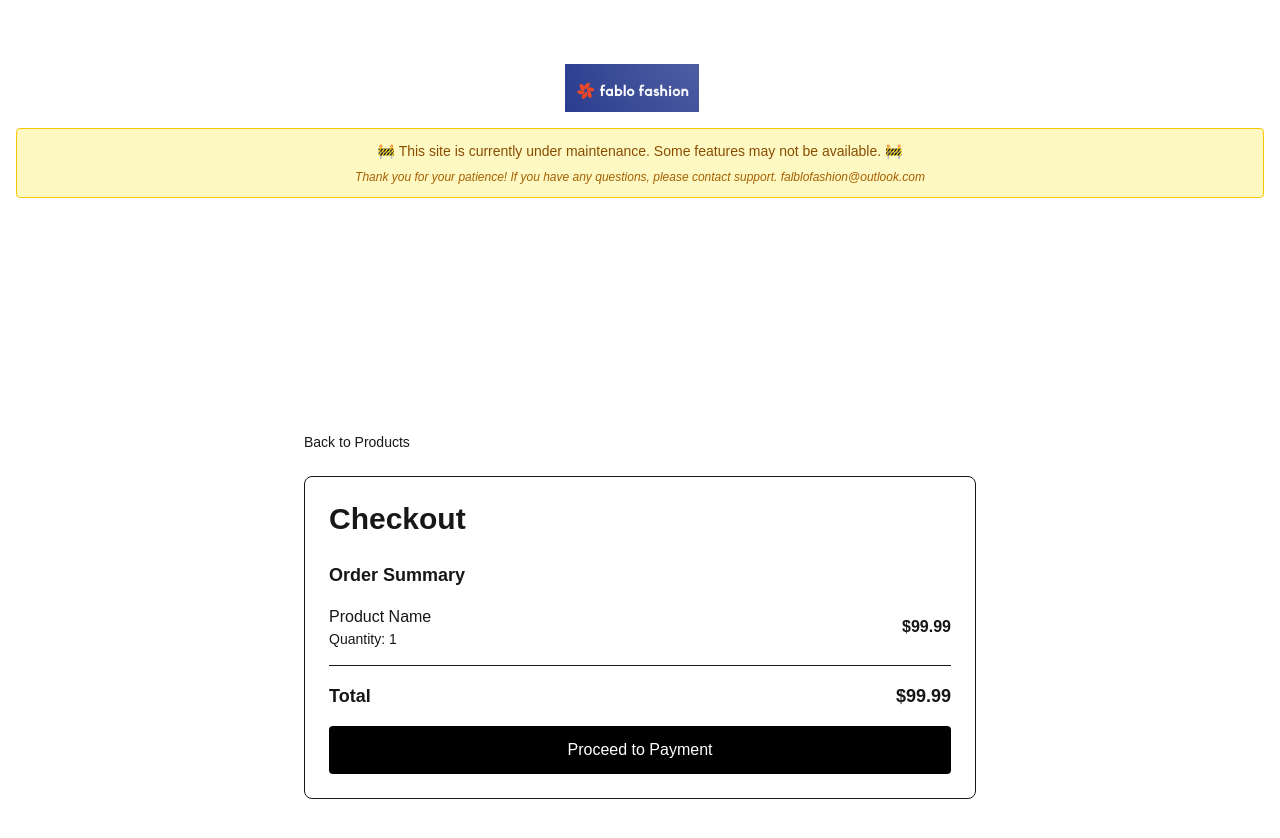
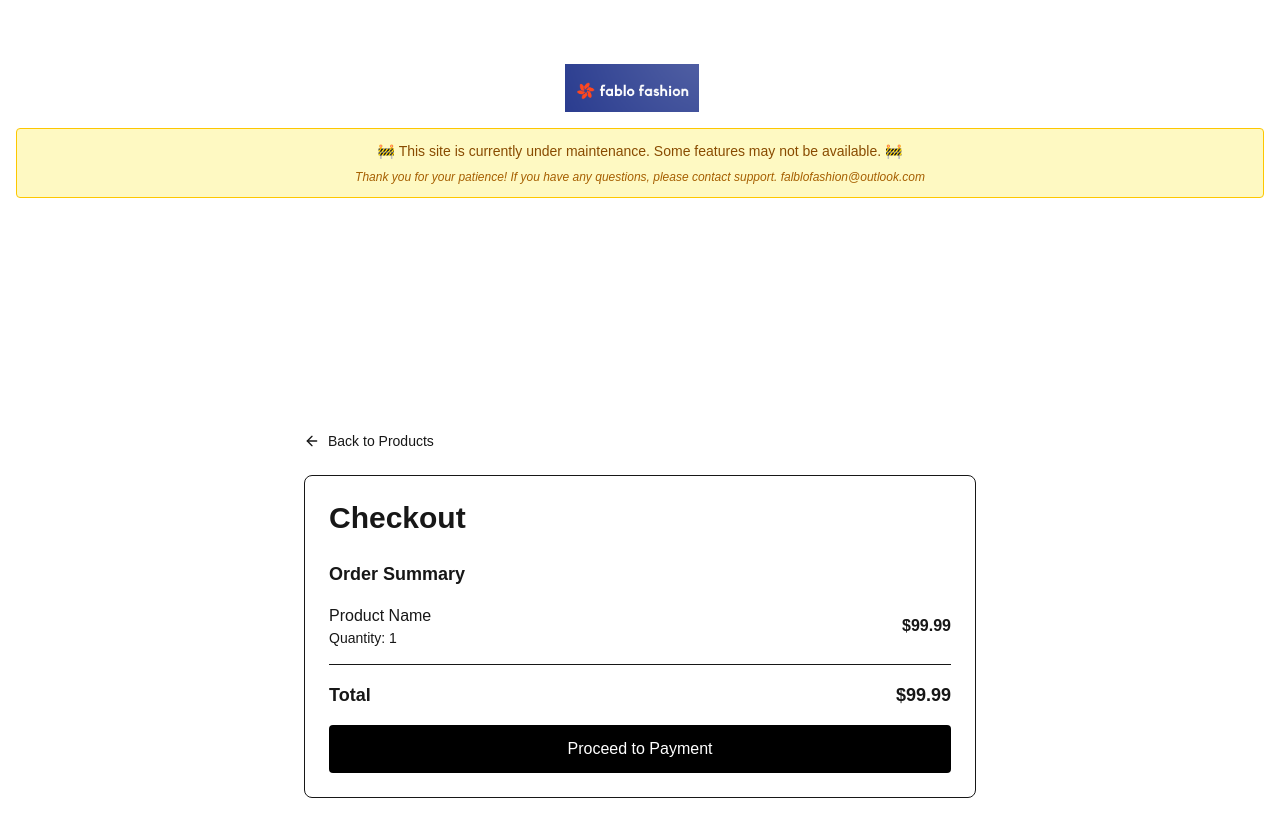
Before and after one commit to fablofashion29/nextjs-boilerplate, a Next.js app: page /checkout in a window 1280 px wide. Shown: the top 838 px of the page. Built offline with nearby package versions, Linux system fonts and the light colour scheme.

Commit message:
Add a Package, Lucide React

```diff
--- a/app/checkout/page.tsx
+++ b/app/checkout/page.tsx
@@ -1,7 +1,7 @@
 import React from "react";
 import Link from "next/link";
 // import { Button } from "@/components/ui/button";
-// import { ArrowLeft } from "lucide-react"
+import { ArrowLeft } from "lucide-react";
 
 export default function CheckoutPage() {
   return (
@@ -9,6 +9,7 @@
       <div className="max-w-2xl w-full space-y-6">
         <Link href="/" className="inline-flex items-center gap-2 text-sm text-muted-foreground hover:text-foreground">
           {/* <ArrowLeft className="h-4 w-4" /> */}
+            <ArrowLeft className="h-4 w-4" />
           Back to Products
         </Link>
 
--- a/package.json
+++ b/package.json
@@ -10,6 +10,7 @@
   "dependencies": {
     "@types/mongodb": "^4.0.6",
     "contentful": "^11.7.19",
+    "lucide-react": "^0.544.0",
     "mongodb": "^6.20.0",
     "next": "15.5.3",
     "react": "19.1.0",
```
Also changed, not shown: 1 other file (tests, documents, lock files or other folders).
